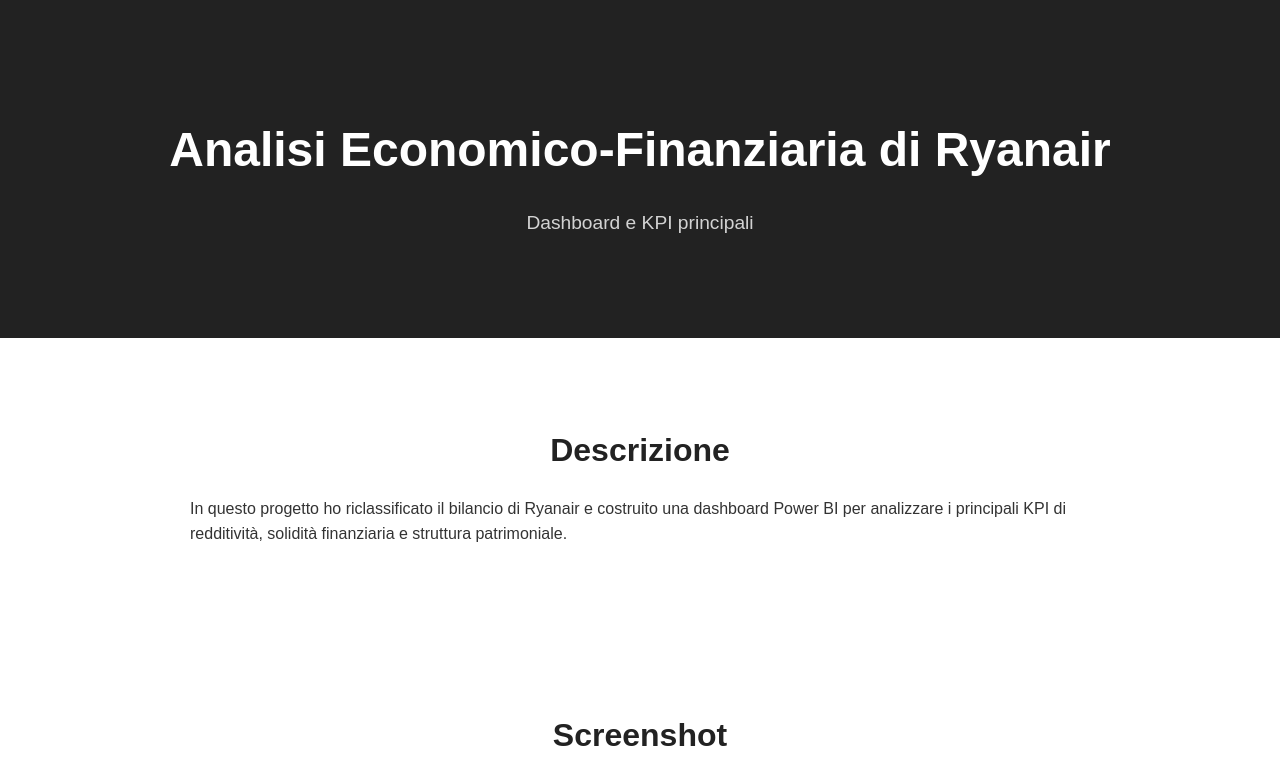
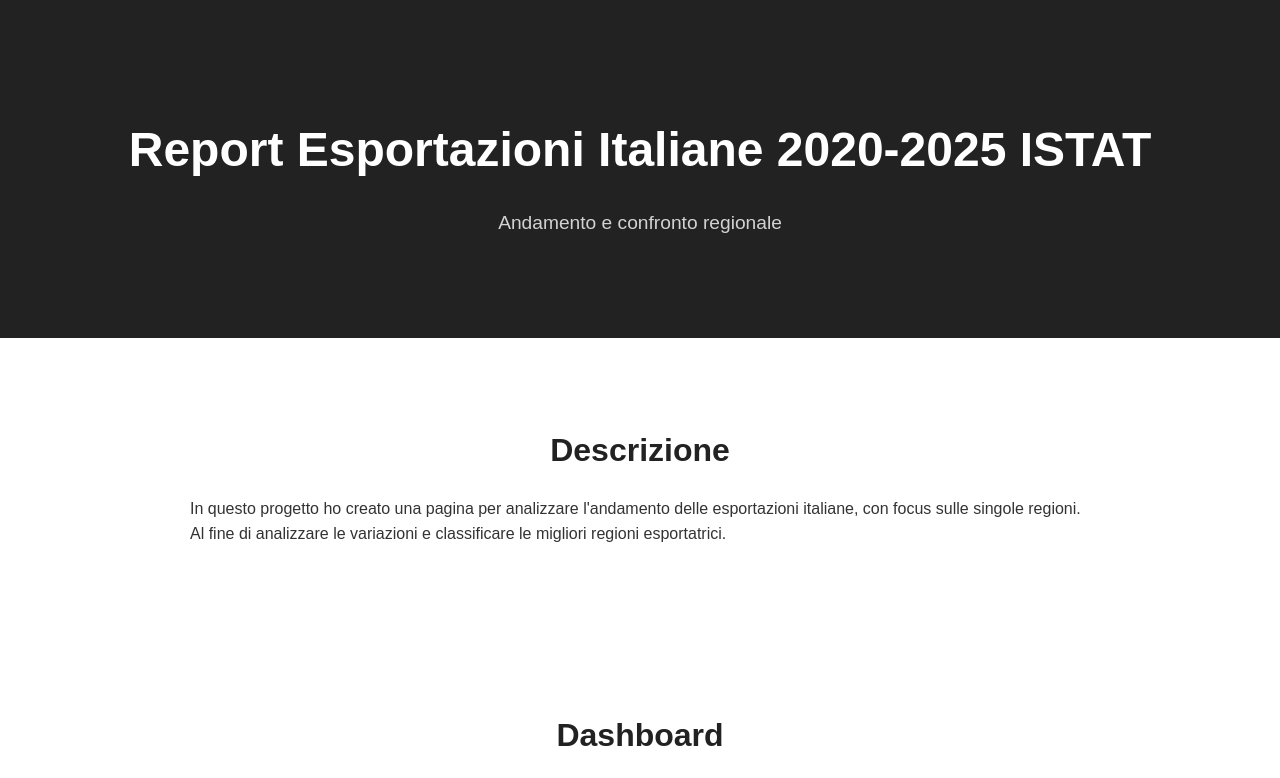
Before and after one commit to LucaCanali2002/LucaCanali2002.github.io, a plain HTML site: page exportazioni.html in a window 1280 px wide. Shown: the top 778 px of the page. Drawn offline with Linux system fonts and the light colour scheme.

Commit message:
Update exportazioni.html

```diff
--- a/exportazioni.html
+++ b/exportazioni.html
@@ -3,23 +3,24 @@
 <head>
   <meta charset="UTF-8">
   <meta name="viewport" content="width=device-width, initial-scale=1.0">
-  <title>Analisi Ryanair – Portfolio Luca Canali</title>
+  <title>Analisi ISTAT – Portfolio Luca Canali</title>
   <link rel="stylesheet" href="styles.css">
 </head>
 <body>
 
   <header class="hero small-hero">
-    <h1>Analisi Economico-Finanziaria di Ryanair</h1>
-    <p>Dashboard e KPI principali</p>
+    <h1>Report Esportazioni Italiane 2020-2025 ISTAT</h1>
+    <p>Andamento e confronto regionale</p>
   </header>
 
   <section>
     <h2>Descrizione</h2>
-    <p>In questo progetto ho riclassificato il bilancio di Ryanair e costruito una dashboard Power BI per analizzare i principali KPI di redditività, solidità finanziaria e struttura patrimoniale.</p>
+    <p> In questo progetto ho creato una pagina per analizzare l'andamento delle esportazioni italiane, con focus sulle singole regioni. Al fine di analizzare le variazioni e classificare le migliori regioni esportatrici.
+      </p>
   </section>
 
   <section>
-    <h2>Screenshot</h2>
+    <h2>Dashboard</h2>
     <img src="img/ryanair-dashboard.png" alt="Dashboard Ryanair" style="max-width:100%; border-radius:8px;">
   </section>
 
```
